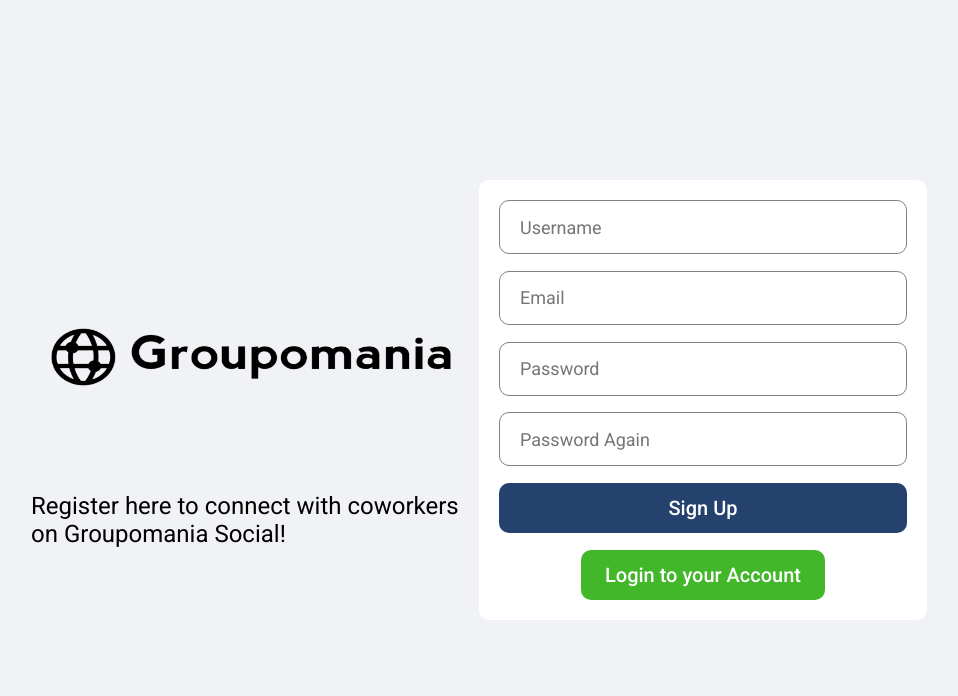
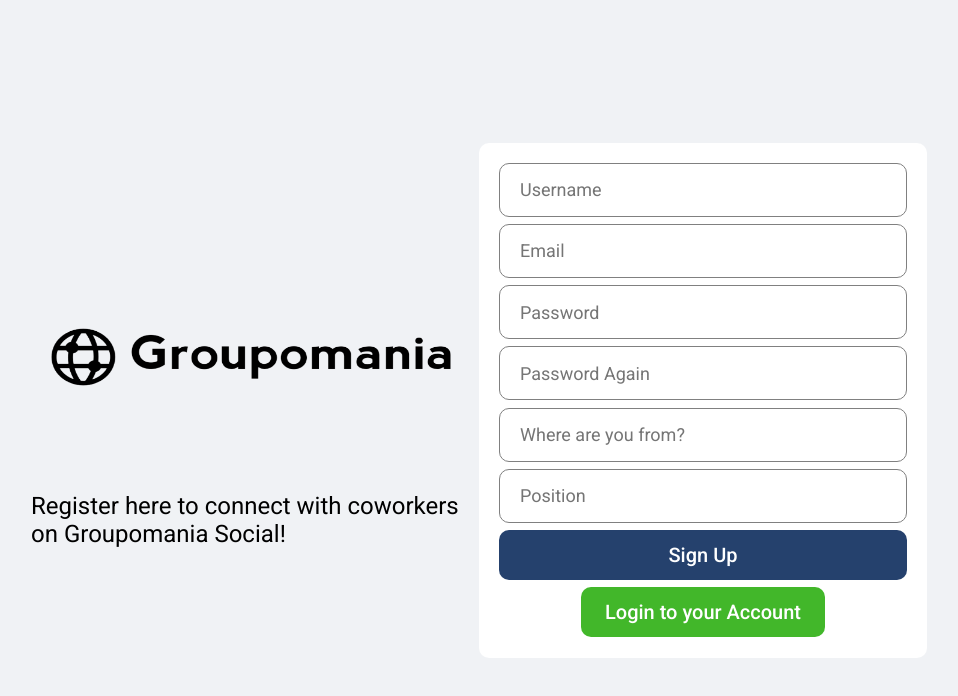
Before and after one commit to rosedoucette/Groupomania, a React (Create React App) app in the folder front/: page / in a window 1280 px wide. Shown: the top 696 px of the page, without its empty margins (161-1119 px from the left). Built offline with nearby package versions, Linux system fonts and the light colour scheme.

Commit message:
Login/register buttons go back and forth now

```diff
--- a/front/src/components/post/Post.jsx
+++ b/front/src/components/post/Post.jsx
@@ -34,13 +34,14 @@
     fetchUser();
   }, [post.userId]);
 
-  const likeHandler = () => {
+  const likeHandler = async () => {
     try {
-      axios.put("//localhost:3000/api/post/" + post.id + "/like", { userId: currentUser.id });
-    } catch (err) {}
-    setLike(isLiked ? like - 1 : like + 1);
+      await axios.put("//localhost:3000/api/post/" + post.id + "/like", { userId: currentUser.id });
+    setLike((prev) => (isLiked ? prev - 1 : prev + 1)); //Update like count based on previous state
     setIsLiked(!isLiked);
-    // the logic states that if a post hasn't been liked, it will add a like when clicked. If it has been liked already, it will subtract a like when clicked//
+  } catch (err) {
+    console.error("Error updating post like:", err)
+  }
   };
   return (
     <div className="post">
--- a/front/src/pages/login/Login.jsx
+++ b/front/src/pages/login/Login.jsx
@@ -24,6 +24,11 @@
       dispatch
     );
   };
+
+  const handleRegisterClick = () => {
+    navigate("/register");
+  }
+
   return (
     <div className="login">
       <div className="loginWrapper">
@@ -59,7 +64,8 @@
               Log In
             </button>
             <span className="loginForgot">Forgot Password?</span>
-            <button className="loginRegisterButton">
+            <button className="loginRegisterButton"
+            onClick={handleRegisterClick}>
               Create a New Account
               {/* {isFetching ? <CircularProgress color="white" size="20px" /> : "Create a New Account"} */}
             </button>
--- a/front/src/pages/register/Register.jsx
+++ b/front/src/pages/register/Register.jsx
@@ -2,15 +2,17 @@
 import "./register.css";
 import { useRef } from "react";
 import axios from "axios";
-import { useNavigate } from "react-router";
 import { redirect } from "react-router-dom";
 import { AuthContext } from "../../context/AuthContext";
+import { useNavigate } from "react-router-dom";
 
 export default function Register() {
   const username = useRef();
   const email = useRef();
   const password = useRef();
   const passwordAgain = useRef();
+  const from = useRef ();
+  const position = useRef ();
   const navigate = useNavigate();
   const { user } = useContext(AuthContext);
   if (user) {
@@ -30,6 +32,8 @@
         username: username.current.value,
         email: email.current.value,
         password: password.current.value,
+        from: from.current.value,
+        position: position.current.value,
       };
       try {
         await axios.post(
@@ -41,6 +45,10 @@
         console.log(err);
       }
     }
+  };
+
+  const handleLoginClick = () => {
+    navigate("/login"); //Redirect to login page
   };
 
   return (
@@ -86,10 +94,26 @@
               className="loginInput"
               type="password"
             />
+            <input
+              placeholder="Where are you from?"
+              required
+              ref={from}
+              className="loginInput"
+              type="text"
+            />
+            <input
+              placeholder="Position"
+              required
+              ref={position}
+              className="loginInput"
+              type="text"
+            />
             <button className="loginButton" type="submit">
               Sign Up
             </button>
-            <button className="loginRegisterButton">
+            <button className="loginRegisterButton"
+            onClick={handleLoginClick}>
+            {/* Adds click handler for login */}
               Login to your Account
             </button>
           </form>
--- a/front/src/pages/register/register.css
+++ b/front/src/pages/register/register.css
@@ -31,7 +31,7 @@
 }
 
 .loginBox{
-    height: 400px;
+    height: 475px;
     padding: 20px;
     background-color: #fff;
     border-radius: 10px;
```
Also changed, not shown: 1 other file (tests, documents, lock files or other folders).
